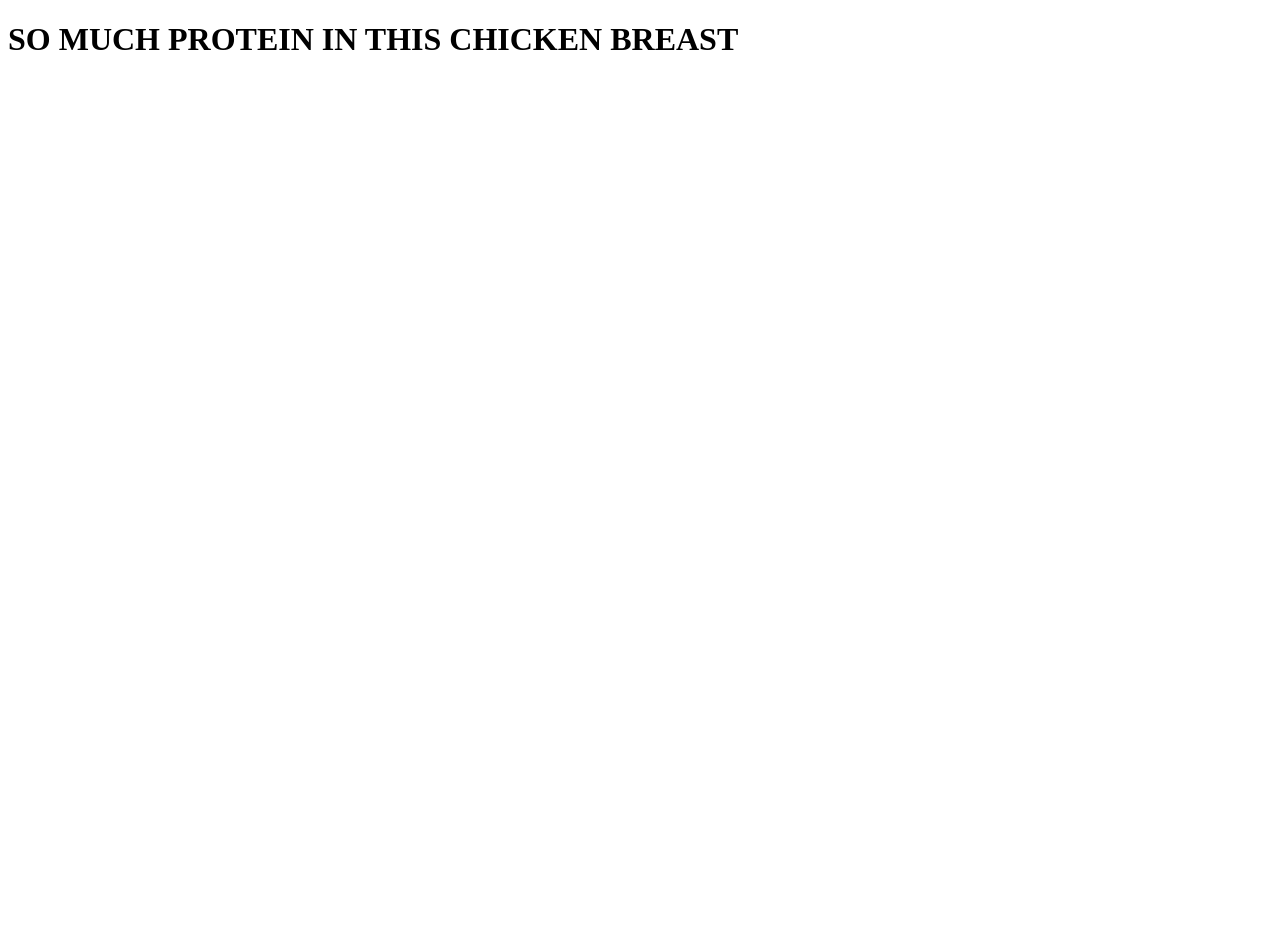
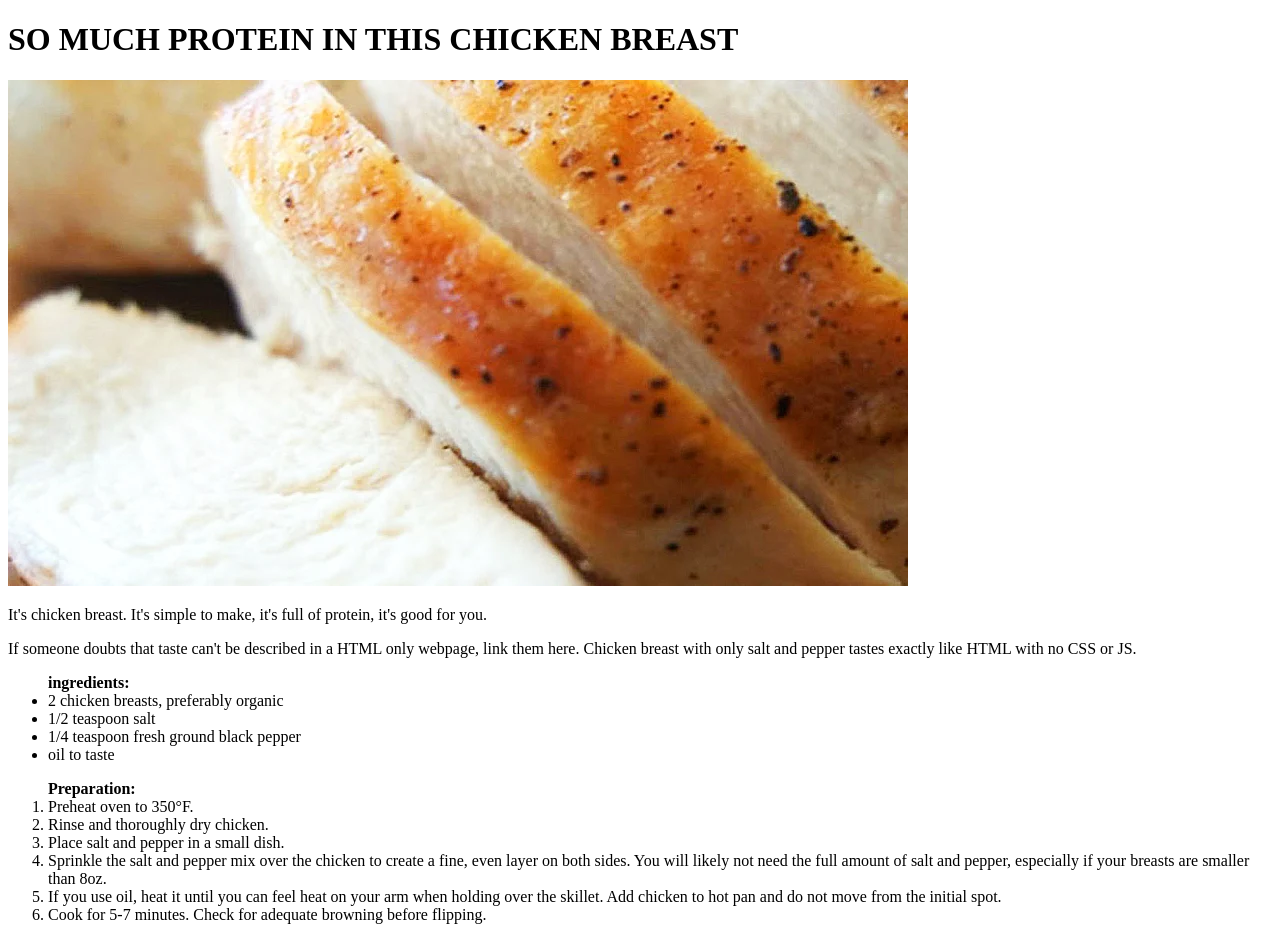
Before and after one commit to LazarVell/odin-recipes, a plain HTML site: page chickenBreast.html in a window 1280 px wide. Before the commit the page ends 800 px from the top, so only its background shows below. Drawn offline with Linux system fonts and the light colour scheme.

Commit message:
chickenBreast.html and chickenbreast.webp and index.html

```diff
--- a/chickenBreast.html
+++ b/chickenBreast.html
@@ -9,5 +9,32 @@
 </head>
 <body>
     <h1>SO MUCH PROTEIN IN THIS CHICKEN BREAST</h1>
+    <img src="chickenbreast.webp" alt="CHIKY BREAST"></a>
+    <p>It's chicken breast. It's simple to make, it's full of protein, it's good for you.</p>
+    <p>If someone doubts that taste can't be described in a HTML only webpage, link them here. Chicken breast with only salt and pepper tastes exactly like HTML with no CSS or JS.</p>
+    <ul><strong>ingredients:</strong>
+        <li>2 chicken breasts, preferably organic</li>
+        <li>1/2 teaspoon salt</li>
+        <li>1/4 teaspoon fresh ground black pepper</li>
+        <li> oil to taste</li>
+    </ul>
+    <ol> <strong>Preparation:</strong>
+
+
+    <li>Preheat oven to 350°F.</li>
+
+    <li>Rinse and thoroughly dry chicken.</li>
+
+    <li>Place salt and pepper in a small dish.</li>
+
+    <li>Sprinkle the salt and pepper mix over the chicken to create a fine, even layer on both sides. You will likely not need the full amount of salt and pepper, especially if your breasts are smaller than 8oz.</li>
+
+    <li>If you use oil, heat it until you can feel heat on your arm when holding over the skillet. Add chicken to hot pan and do not move from the initial spot.</li>
+
+    <li>Cook for 5-7 minutes. Check for adequate browning before flipping.</li>
+
+
+
+    </ol>
 </body>
 </html>
```
Also changed, not shown: index.html (+1 -0 lines), chickenbreast.webp (added).
